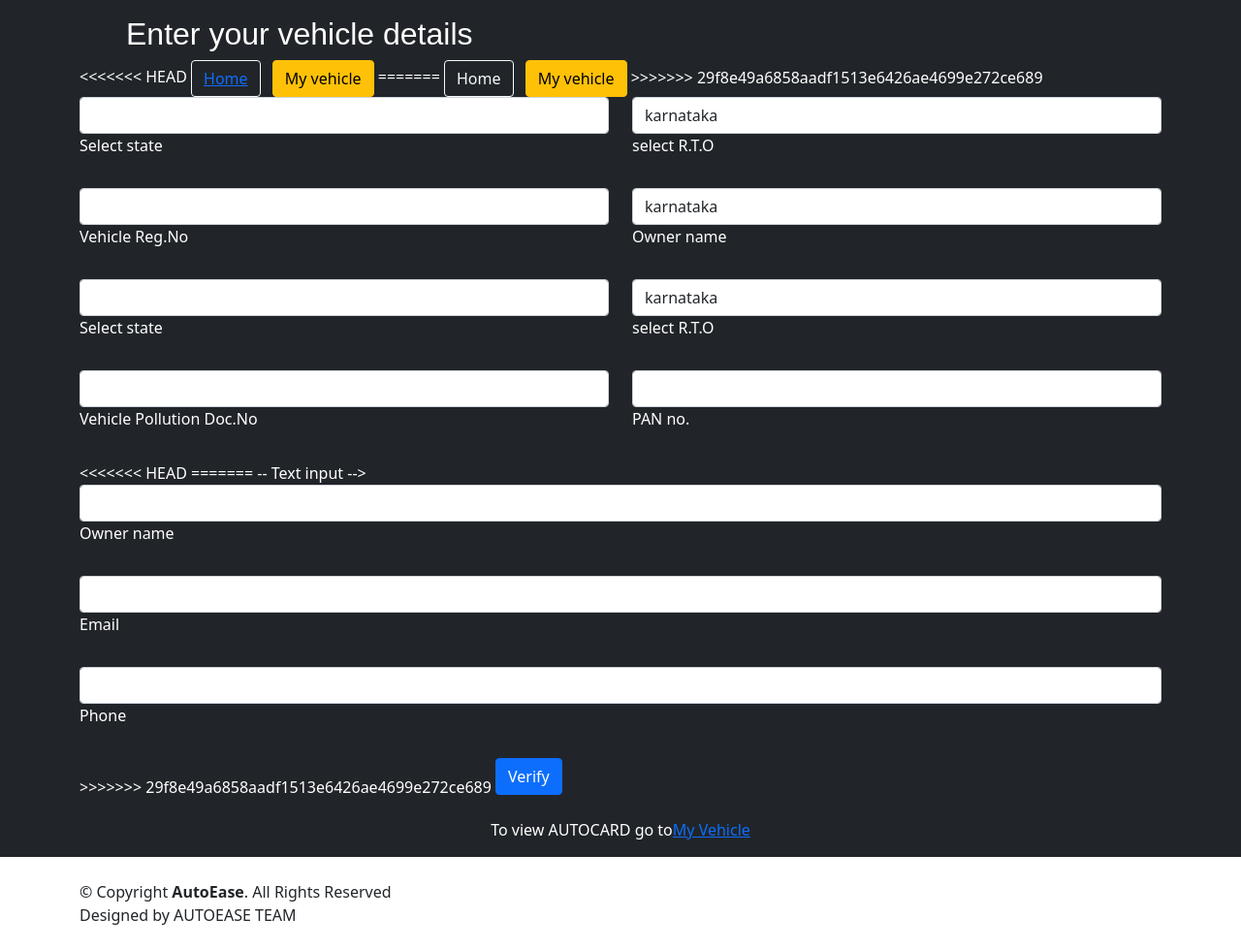
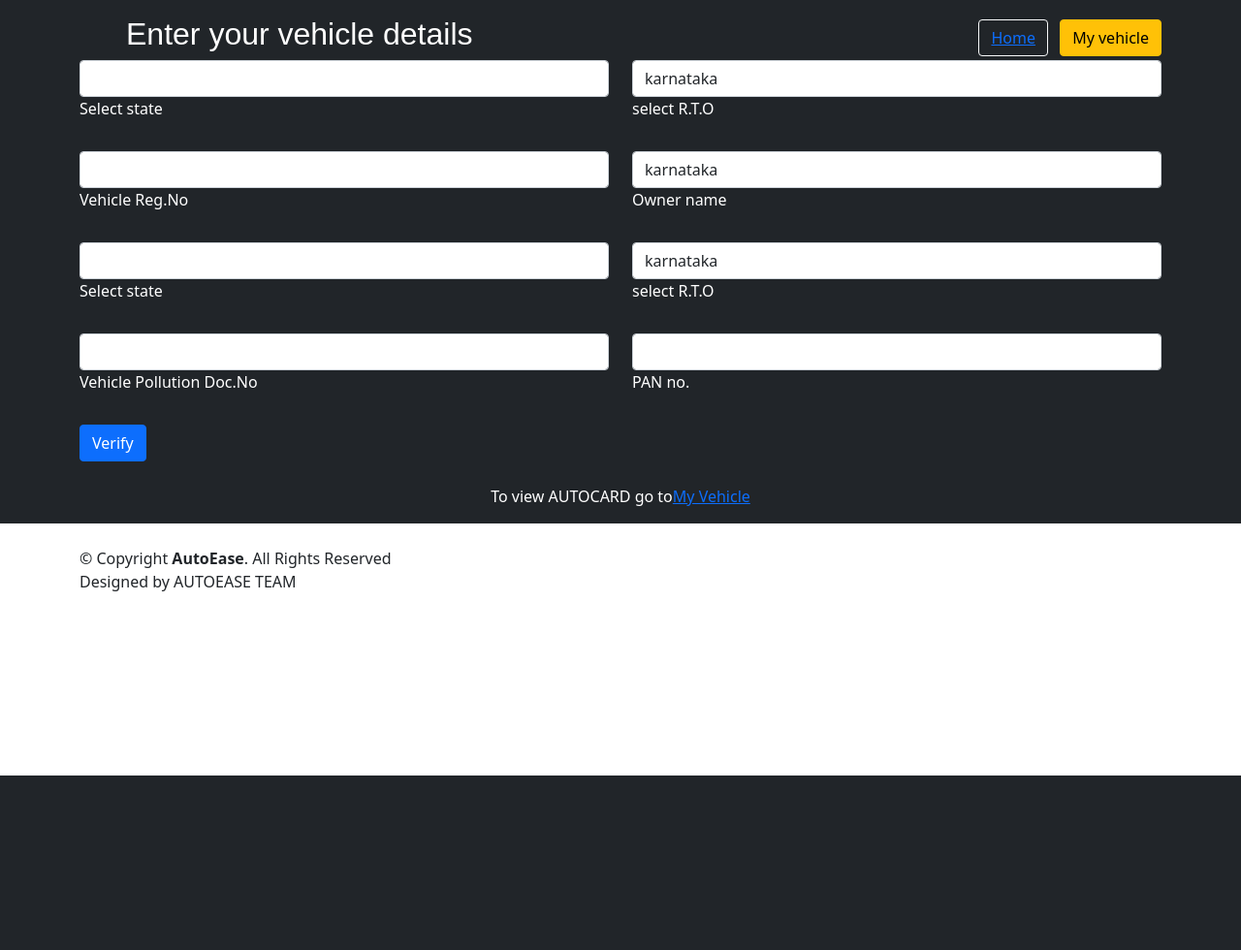
Before and after one commit to Junaid8239/AUTOEASE, a Flask app: page /addvehicle in a window 1280 px wide. Shown: the whole page at 97% size. After the commit the page ends 800 px from the top, so only its background shows below. Run offline with Flask 2, Linux system fonts and the light colour scheme.

Commit message:
finaladd

```diff
--- a/backend/templates/addvehicle.html
+++ b/backend/templates/addvehicle.html
@@ -36,13 +36,9 @@
         </form> -->
 
         <div class="text-end">
-<<<<<<< HEAD
           <button type="button" class="btn btn-outline-light me-2"><a href="/"> Home</a></button>
           <button type="button" class="btn btn-warning"><a"href=""> My vehicle</a></button>
-=======
-          <button  href="/" type="button" class="btn btn-outline-light me-2" ><a>Home</button>
-          <button type="button" class="btn btn-warning">My vehicle</button>
->>>>>>> 29f8e49a6858aadf1513e6426ae4699e272ce689
+
         </div>
       </div>
       <form>
@@ -124,38 +120,6 @@
             </div>
           </div>
         </div>
-<<<<<<< HEAD
-=======
-
-        -- Text input -->
-        <div class="form-outline mb-4">
-          <input type="text" id="form6Example4" class="form-control" />
-          <label class="form-label" for="form6Example4">Owner name</label>
-        </div>
-
-        <!-- Email input -->
-        <div class="form-outline mb-4">
-          <input type="email" id="form6Example5" class="form-control" />
-          <label class="form-label" for="form6Example5">Email</label>
-        </div>
-
-        <!-- Number input -->
-        <div class="form-outline mb-4">
-          <input type="number" id="form6Example6" class="form-control" />
-          <label class="form-label" for="form6Example6">Phone</label>
-        </div>
-
-        <!-- Message input -->
-        <!-- <div class="form-outline mb-4">
-          <textarea class="form-control" id="form6Example7" rows="4"></textarea>
-          <label class="form-label" for="form6Example7">Additional information</label>
-        </div> -->
-
-        <!-- Checkbox -->
-
-
-        <!-- Submit button -->
->>>>>>> 29f8e49a6858aadf1513e6426ae4699e272ce689
         <button type="submit" class="btn btn-primary btn-block mb-4">Verify</button>
         <p class="nav col-12 col-lg-auto me-lg-auto mb-2 justify-content-center mb-md-0">To view AUTOCARD go to<a href="My Vehicles"color: #393f81;> My Vehicle</a></p>
       </form
```
